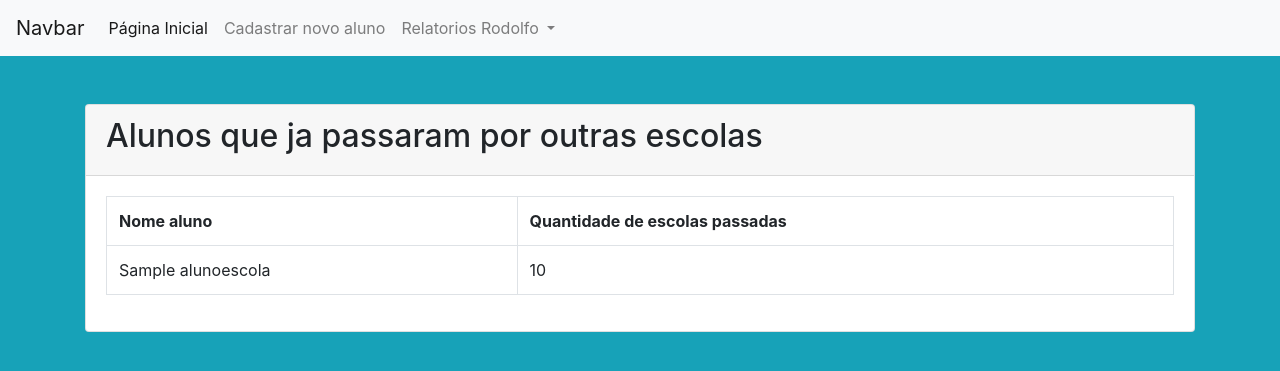
After one commit to LucasFreitas1/historicoescolar, a PHP site: page /alunoescola.php in a window 1280 px wide. The commit adds this page. Shown: the top 371 px of the page. Run offline with PHP 8.4, Linux system fonts and the light colour scheme; tables that the repository leaves empty or names only in its code hold one stand-in row (values such as "Sample post").

Commit message:
Projeto finalizado

```diff
--- /dev/null
+++ b/alunoescola.php
@@ -0,0 +1,36 @@
+<?php
+require 'db.php';
+
+$sql = 'SELECT * from alunoescola';
+$statement = $connection->prepare($sql);
+$statement->execute();
+$alunosescola = $statement->fetchAll(PDO::FETCH_OBJ); ?>
+
+<?php require 'header.php';?>
+        <div class="container">
+            <div class="card mt-5">
+                <div class="card-header">
+                <h2>Alunos que ja passaram por outras escolas</h2>
+                </div>
+                <div class="card-body">
+                    <table class ="table table-bordered">
+                        <tr>
+                            <th>Nome aluno</th>
+                            <th>Quantidade de escolas passadas</th>
+
+
+                        </tr>
+                        <?php foreach($alunosescola as $alunoescola):?>
+                        <tr>
+                            <td><?= $alunoescola->nome ?></td>
+                            <td><?= $alunoescola->quantidade ?></td>
+
+                        </tr>
+                        <?php endforeach; ?>
+
+                    </table>
+                </div>
+            </div>
+        </div>
+
+<?php require 'footer.php';?>
--- a/db.php
+++ b/db.php
@@ -1,7 +1,7 @@
 <?php
 $dsn = 'mysql:host=35.238.39.13;dbname=escolas';
-$username = '';
-$password = '';
+$username = ''; #digitar usuario entre aspas para login no banco
+$password = ''; #digitar senha para acesso ao banco entre aspas
 $options = [];
 try {
 $connection = new PDO($dsn, $username, $password, $options);
--- a/edit.php
+++ b/edit.php
@@ -26,8 +26,7 @@ echo 'passou';
     $nomeresponsavel = $_POST['nomeresponsavel'];
     $etnia = $_POST['etnia'];
 
-    $sql = 'UPDATE aluno SET nome=:nome, num_telefone=:numtelefone,
-    num_ddd=:ddd, nome_mae=:nomemae, nome_pai=:nomepai, nome_responsavel=:nomeresponsavel, id_tipo_etinia=:etnia
+    $sql = 'UPDATE aluno SET nome=:nome, num_telefone=:numtelefone, num_ddd=:ddd, nome_mae=:nomemae, nome_pai=:nomepai, nome_responsavel=:nomeresponsavel, id_tipo_etinia=:etnia
     WHERE matricula=:matricula';
 
 
@@ -60,7 +59,7 @@ echo 'passou';
 
              <div class="form-group">
              <label for="matricula">Matricula</label>
-             <input value="<?= $aluno->matricula; ?>" type="text" class="form-control" readonly>
+             <input value="<?= $aluno->matricula; ?>" type="text" name="matricula" id="matricula" class="form-control" readonly>
              </div>
 
              <div class="form-group">
--- a/header.php
+++ b/header.php
@@ -24,6 +24,19 @@
       <li class="nav-item">
         <a class="nav-link" href="create.php">Cadastrar novo aluno</a>
         </li>
+        <li class="nav-item dropdown">
+        <a class="nav-link dropdown-toggle" href="#" id="navbarDropdown" role="button" data-toggle="dropdown" aria-haspopup="true" aria-expanded="false">
+          Relatorios Rodolfo
+        </a>
+        <div class="dropdown-menu" aria-labelledby="navbarDropdown">
+          <a class="dropdown-item" href="alunoescola.php">Alunos de outras escolas</a>
+          <a class="dropdown-item" href="alunosturma.php">Alunos por turma</a>
+          <a class="dropdown-item" href="alunosetnia.php">Alunos por etnia</a>
+          <a class="dropdown-item" href="alunosmateria.php">Alunos por materia</a>
+        </div>
+      </li>
+
+
 
     </ul>
 
```
Also changed, not shown: alunosetnia.php (added, +36 -0 lines), alunosmateria.php (added, +36 -0 lines), alunosturma.php (added, +36 -0 lines), 1 other file.
